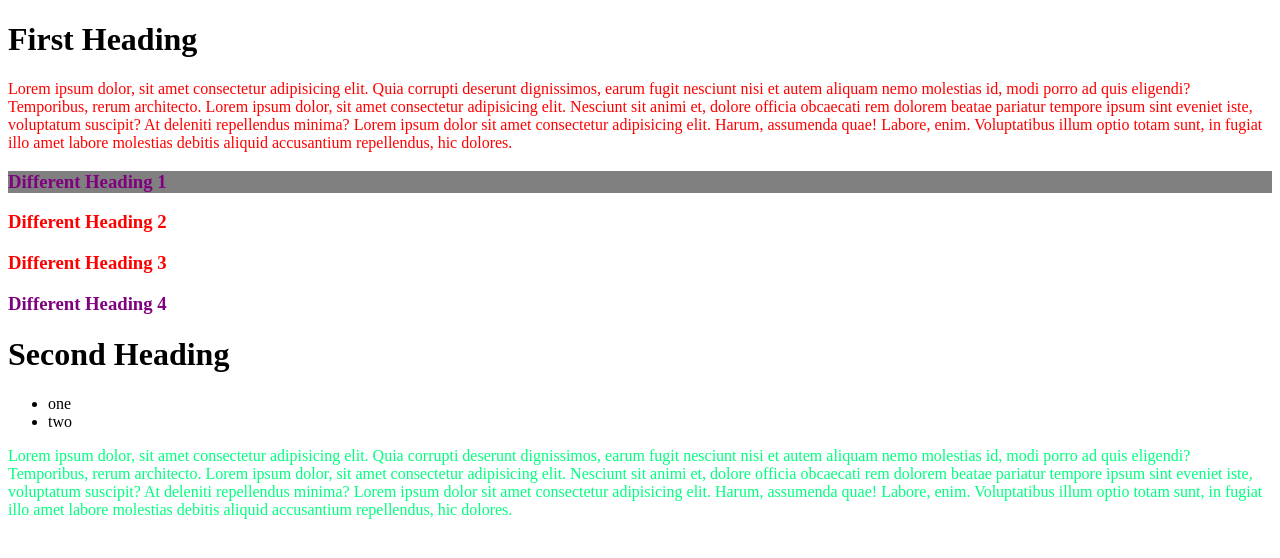
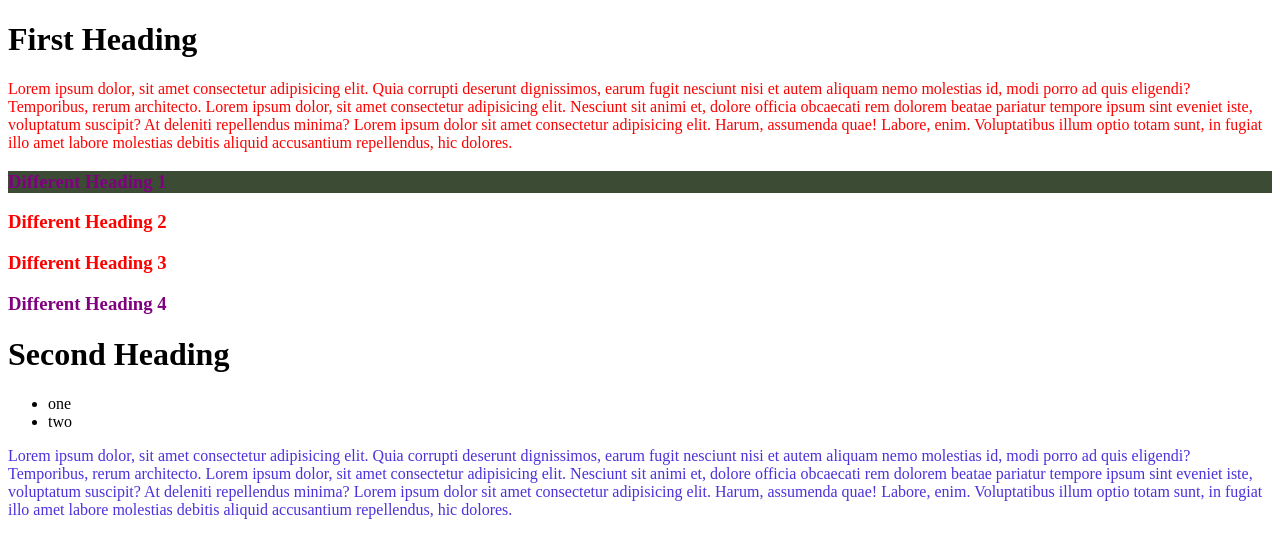
Before and after one commit to shubhamakp/DG-WebD-Batch1, a plain HTML site: page lecture3/selector.html in a window 1280 px wide. Drawn offline with Linux system fonts and the light colour scheme.

Commit message:
Letcure 3

```diff
--- a/lecture3/selector.css
+++ b/lecture3/selector.css
@@ -1,9 +1,11 @@
 #para1{
+    /* custom coloring */
     color:red;
 }
 
 #para2{
-    color: springgreen;
+    /* hex coloring */
+    color:#4d31db;
 }
 
 .head1{
@@ -15,5 +17,9 @@
 }
 
 #heading{
-    background-color: gray;
+    /* rgb coloring */
+    /* background-color: rgb(11, 31, 2); */
+
+    /* rgba coloring */
+    background-color: rgba(11, 31, 2,.8);
 }
```
